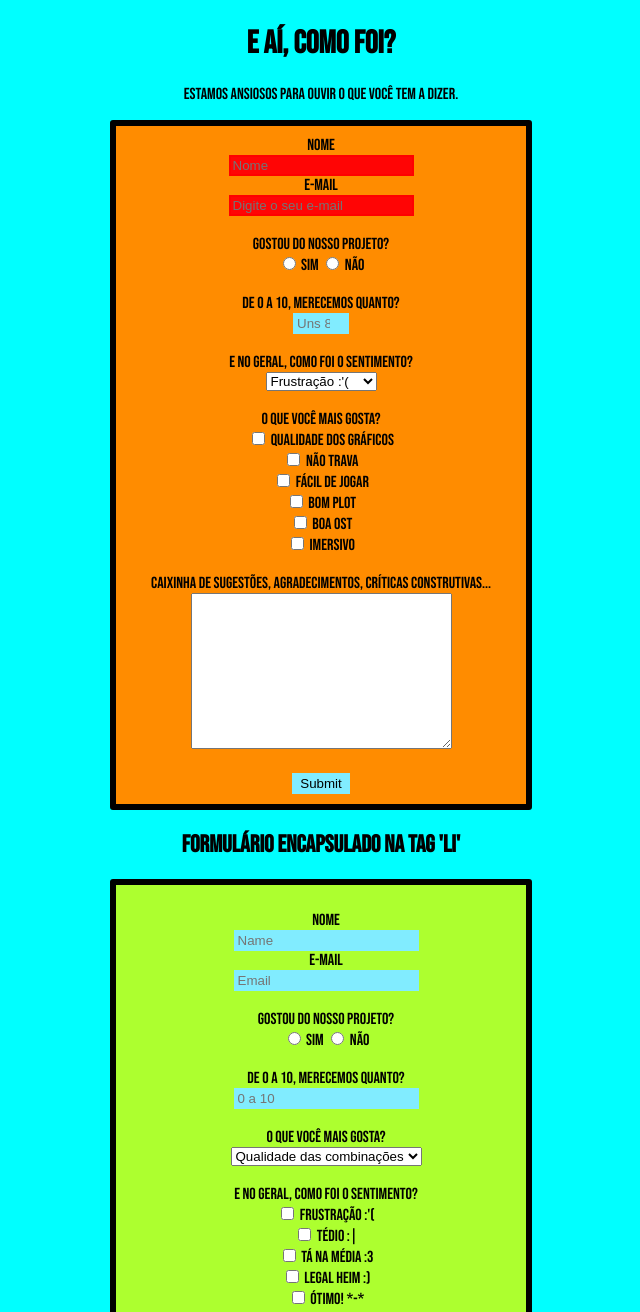
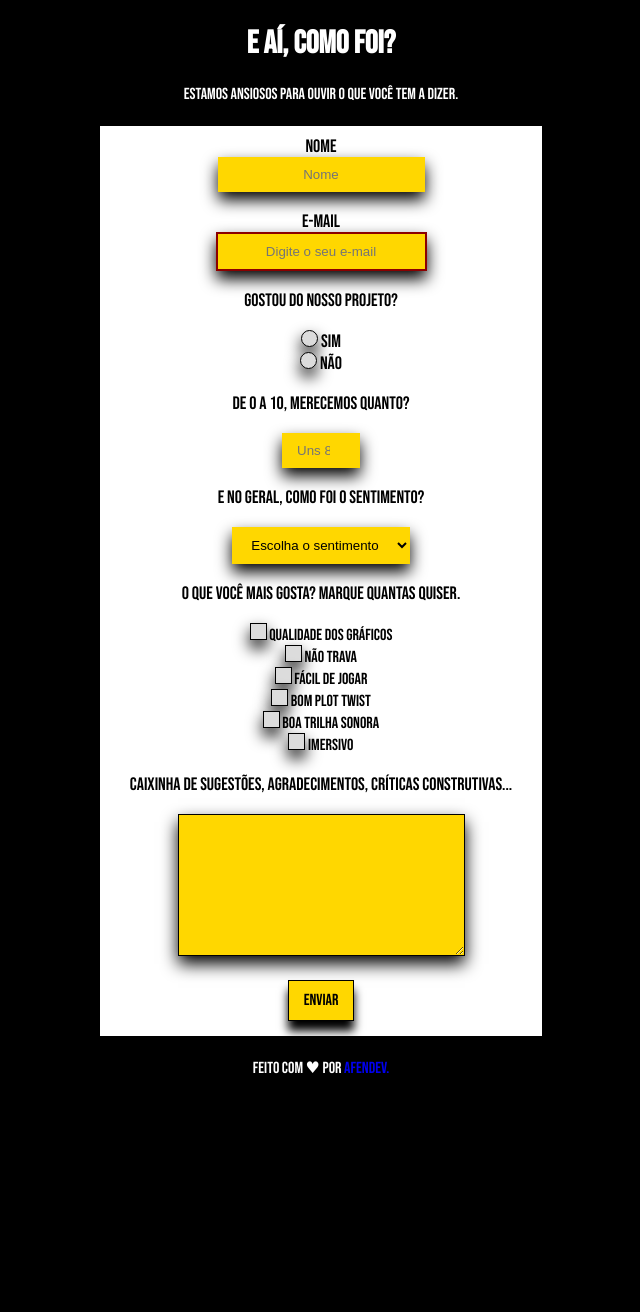
Before and after one commit to afendev/formPage, a plain HTML site: page formPage.html in a window 1280 px wide. Shown: the part 5-1317 px from the top of the page, without its empty margins (319-959 px from the left). After the commit the page ends 1107 px from the top, so only its background shows below. Drawn offline with Linux system fonts and the light colour scheme.

Commit message:
final form

```diff
--- a/formPage.html
+++ b/formPage.html
@@ -25,172 +25,212 @@
       <input
         type="text"
         id="name"
+        class="boxes"
         name="name"
         placeholder="Nome"
         aria-label="Digite o seu nome"
-        required
-        minlength="3">
+        minlength="3"
+        >
+
       <br>
+      <br>
+
       <label
         id="email-label" for="email">E-mail</label>
+
       <br>
+
       <input
         type="email"
         id="email"
+        class="boxes"
         name="email"
         placeholder="Digite o seu e-mail"
         aria-label="Digite o seu email"
-        required>
+        required
+        >
+
       <br>
       <br>
-      <label for="radio" id="yes-no">Gostou do nosso projeto?</label>
+      <!--O valor 'name' é o responsável por definir a união dos elementos no
+      formulário com input do tipo Radio. Dessa forma é possível produzir
+      a seleção única entre as opções disponíveis.-->
+      <legend>Gostou do nosso projeto?</legend>
       <br>
-      <input type="radio" id="yes-no" value="yes-no=yes"> Sim
-      <input type="radio" id="yes-no" value="yes-no=no"> Não
+        <!--É necessário utilizar espaço no documento HTML para que ele ocorra
+          entre o símbolo selecionado e o texto atribuído a ele.
+          Obs: Só funciona para dar um espaço (descolar opção marcada do texto)
+          Se quiser aumentar o espaçamento além disso deve ajustar no CSS.-->
+      <label for="yes">
+        <!--Eu estava em dúvida com relação a ordem a ser adotada na escrita
+        do meu documento e tentei pensar na perspectiva de alguém que está
+        acessando o documento pela primeira vez e constatei que as informações
+        mais importantes são:
+        1. O que é -> Input
+        2. Qual tipo de input? -> Radio
+        3. Qual o seu valor? -> Sim
+        4. Ele está estilizado?
+        5. Ele tem alguma id?
+
+        Acredito que quando eu iniciar a utilização do JavaScript,
+        o atributo 'id' deverá ganhar maior importância e essa ordem
+        deverá sofrer alteração.-->
+      <input
+        type="radio"
+        name="yes-no"
+        value="yes"
+        class="cursorPointer"
+        id="radioButton"
+      > Sim</label>
+
+      <br>
+
+      <label for="no">
+      <input
+        type="radio"
+        name="yes-no"
+        value="no"
+        class="cursorPointer"
+        id="radioButton"
+      > Não</label>
+
       <br>
       <br>
+
       <label for="grade" id="number-label">De 0 a 10, merecemos quanto?</label>
-      <br>
-      <input type="number" placeholder="Uns 8? :3" min="0" max="10">
+
       <br>
       <br>
-      <label for="favorite-feature">E no geral, como foi o sentimento?</label>
-      <br>
-      <select name="favorite-feature" id="dropdown">
-        <option value="frustation">
-          Frustração :'(
-        </option>
-        <option value="tedious">
-          Tédio :|
-        </option>
-        <option value="normal">
-          Tá na média :3
-        </option>
-        <option value="fun">
-          Legal heim :)
-        </option>
-        <option value="great">
-          Ótimo! *-*
-        </option>
-      </select>
+
+      <input
+        type="number"
+        placeholder="Uns 8? :3"
+        min="0"
+        max="10"
+        class="boxes"
+        id="number"
+      >
+
       <br>
       <br>
-      <label for="checkboxes" aria-placeholder="O que mais gosta no jogo?">
-        O que você mais gosta?</label>
-      <br>
-      <!--Lista com opções em dropdown para escolher-->
-      <input type="checkbox" name="graphicquality" id="checkboxes">
-      Qualidade dos gráficos
-      <br>
-      <input type="checkbox" name="0lag" id="checkboxes">
-      Não trava
-      <br>
-      <input type="checkbox" name="easytoplay" id="checkboxes">
-      Fácil de jogar
-      <br>
-      <input type="checkbox" name="goodplot" id="checkboxes">
-      Bom plot
-      <br>
-      <input type="checkbox" name="goodost" id="checkboxes">
-      Boa OST
-      <br>
-      <input type="checkbox" name="immersive" id="checkboxes">
-      Imersivo
+
+      <label for="favorite-feature">E no geral, como foi o sentimento?</label>
+
       <br>
       <br>
+
+      <select
+        name="favorite-feature"
+        class="boxes"
+        id="dropdown">
+        <option value="pickavalue">Escolha o sentimento</option>
+        <option value="frustation"> Frustração :'( </option>
+        <option value="tedious">  Tédio :| </option>
+        <option value="normal"> Tá na média :3 </option>
+        <option value="fun"> Legal heim :) </option>
+        <option value="great"> Ótimo! *-* </option>
+      </select>
+
+      <br>
+      <br>
+
+      <label for="checkboxes" aria-placeholder="O que mais gosta no jogo?">
+        O que você mais gosta? Marque quantas quiser.
+      </label>
+
+      <br>
+      <br>
+      <!--É obrigatório criar 'label' em todas as perguntas do form?
+          Se for obrigatório, qual a utilidade disso?-->
+      <!--Lista com opções em dropdown para escolher-->
+      <input
+        type="checkbox"
+        name="graphicquality"
+        value="graphicQuality"
+        id="checkboxes"
+      > Qualidade dos gráficos
+
+      <br>
+
+      <input
+        type="checkbox"
+        name="0lag"
+        value="noLag"
+        id="checkboxes"
+      > Não trava
+
+      <br>
+      <!--Dúvida: É necessário colocar o termo escrito igual em 'name' e 'value' ?-->
+
+      <input
+        type="checkbox"
+        name="easytoplay"
+        value="easyToPlay"
+        id="checkboxes"
+      > Fácil de jogar
+
+      <br>
+
+      <input
+        type="checkbox"
+        name="goodplot"
+        value="goodPlotTwist"
+        id="checkboxes"
+      > Bom plot twist
+
+      <br>
+
+      <input
+        type="checkbox"
+        name="goodost"
+        value="goodOST"
+        id="checkboxes"
+      > Boa trilha sonora
+
+      <br>
+
+      <input
+        type="checkbox"
+        name="immersive"
+        value="immersive"
+        id="checkboxes"
+      > Imersivo
+
+      <br>
+      <br>
+
       <label for="message">Caixinha de sugestões, agradecimentos,
         críticas construtivas...
       </label>
-      <br>
-      <textarea name="user-message" id="message" cols="30" rows="10">
-      </textarea>
+
       <br>
       <br>
-      <input id="submit" type="submit" value="Submit">
+
+      <textarea
+        name="user-message"
+        cols="30" rows="8"
+        class="boxes"
+        id="message"
+      ></textarea>
+
+      <br>
+      <br>
+
+      <input
+        type="submit"
+        value="Enviar"
+        class="submit"
+        id="submit"
+      >
     </form>
-    <!--FORMULÁRIO ENCAPSULADO EM LI-->
-    <h2>Formulário encapsulado na tag 'li'</h2>
-
-    <form id="survey-form" class="form2">
-      <ul>
-        <li><label for="name">Nome</label>
-          <br>
-          <input type="text" id="name" name="name" placeholder="Name">
-        </li>
-        <li>
-          <label for="email">E-mail</label>
-          <br>
-          <input type="email" id="email" name="email" placeholder="Email">
-        </li>
-        <br>
-        <li>
-          <label for="radio" id="yes-no">Gostou do nosso projeto?</label>
-          <br>
-          <input type="radio" id="yes-no"> Sim
-          <input type="radio" id="yes-no"> Não
-        </li>
-        <br>
-        <li>
-          <label for="grade" id="number">De 0 a 10, merecemos quanto?</label>
-          <br>
-          <input type="number" placeholder="0 a 10">
-        </li>
-        <br>
-        <li>
-          <label for="favorite-feature">O que você mais gosta?</label>
-          <br>
-          <select name="favorite-feature" id="dropdown">
-            <option value="qualidade das combinações">
-              Qualidade das combinações
-            </option>
-            <option value="agilidade nas combinações">
-              Agilidade nas combinações
-            </option>
-            <option value="facilidade de utilização">
-              Fácil de usar
-            </option>
-          </select>
-        </li>
-        <br>
-        <li>
-          <label for="checkboxes">E no geral, como foi o sentimento?</label>
-          <br>
-          <!--Lista com opções em dropdown para escolher-->
-          <input type="checkbox" name="horrivel" id="checkboxes">
-          Frustração :'(
-          <br>
-          <input type="checkbox" name="entediante" id="checkboxes">
-          Tédio :|
-          <br>
-          <input type="checkbox" name="normal" id="checkboxes">
-          Tá na média :3
-          <br>
-          <input type="checkbox" name="divertida" id="checkboxes">
-          Legal heim :)
-          <br>
-          <input type="checkbox" name="muito divertida" id="checkboxes">
-          Ótimo! *-*
-          <br>
-        </li>
-        <br>
-        <li><label for="message">Caixinha de sugestões, agradecimentos,
-            críticas construtivas...
-          </label>
-          <br>
-          <textarea name="user-message" id="message" cols="30" rows="10">
-      </textarea>
-        </li>
-        <br>
-        <br>
-        <input id="submit" type="submit" value="Submit">
-      </ul>
-    </form>
-
   </body>
 </main>
 <footer>
   <p class="afendevFooter">Feito com &hearts; por
-    <a class="afendevLink" target="_blank" href="https://github.com/afendev">
+    <a
+      class="afendevLink"
+      target="_blank"
+      href="https://twitter.com/Afendev/">
       Afendev.
     </a>
   </p>
--- a/formStyle.css
+++ b/formStyle.css
@@ -3,7 +3,7 @@
 html {
   text-align: center;
   font-family: "Bebas Neue", cursive;
-  background-color: cyan;
+  background-color: black;
 }
 
 body {
@@ -11,29 +11,116 @@ body {
   justify-content: center;
 }
 
+h1, h2, p {
+  color: white;
+}
+
+label, legend {
+  font-size: 18px;
+}
+
 .form {
-  background-color: darkorange;
+  background-color: white;
   padding-top: 10px;
-  padding-bottom: 10px;
+  padding-bottom: 15px;
   padding-left: 30px;
   padding-right: 30px;
   border: 6px solid black;
   border-radius: 3px;
 }
 
-input:default {
-  border: 2px solid black;
-  background-color: white;
+input:invalid {
+  border: 2px solid darkred;
+  transition-duration: 300ms;
 }
 
-input:valid {
-  border: 2px solid rgb(129, 236, 255);
-  background-color: rgb(129, 236, 255);
+.cursorPointer, #checkboxes, #dropdown {
+  cursor: pointer;
+
 }
 
-input:invalid {
-  border: 2px solid red;
-  background-color: rgb(255, 5, 5);
+.boxes {
+  border: none;
+  padding: 10px 15px;
+  text-align: center;
+  background-color: gold;
+  box-shadow: 0 8px 16px;
+}
+
+.boxes:hover {
+  background-color: gainsboro;
+  transition-duration: 0.5s;
+}
+
+#radioButton {
+  all: unset;
+  border: 1px solid;
+  border-radius: 100%;
+  width: 15px;
+  height: 15px;
+  display: inline-block;
+  background-color: gainsboro;
+  cursor: pointer;
+  box-shadow: 0 8px 16px;
+}
+
+#radioButton:checked {
+  transition-duration: 400ms;
+  box-shadow: none;
+  background-color: gold;
+}
+
+#checkboxes {
+  all:unset;
+  border: 1px solid;
+  width: 15px;
+  height: 15px;
+  display: inline-block;
+  background-color: gainsboro;
+  cursor: pointer;
+  box-shadow: 0 8px 16px;
+  transition-duration: 0.5s;
+}
+
+#checkboxes:checked {
+  box-shadow: none;
+  background-color: gold;
+  width: 15px;
+  height: 15px;
+  clip-path: inset(2px);
+}
+
+#checkboxes:hover {
+  background-color: gold;
+}
+
+
+#message {
+  border: 1px solid;
+  text-align: justify;
+}
+
+#message:hover {
+  box-shadow: none;
+}
+
+.submit {
+  color: black;
+  background-color: gold;
+  font-family: "Bebas Neue", cursive;
+  border: 1px solid;
+  padding: 10px 15px;
+  text-align: center;
+  text-decoration: none;
+  font-size: 16px;
+  font-weight: 400;
+  box-shadow: 0 10px 9px;
+}
+
+.submit:hover {
+  background-color: gainsboro;
+  transition-duration: 400ms;
+  box-shadow: none;
 }
 
 .form2 {
@@ -50,9 +137,8 @@ li {
   list-style-type: none;
 }
 
-li:hover {
-  background-color: palegreen;
-  border-radius: 3px;
+.afendevFooter {
+  color: white;
 }
 
 .afendevLink {
@@ -60,6 +146,6 @@ li:hover {
 }
 
 .afendevLink:hover {
-  color: orange;
+  color: gold;
   background-color: black;
 }
```
